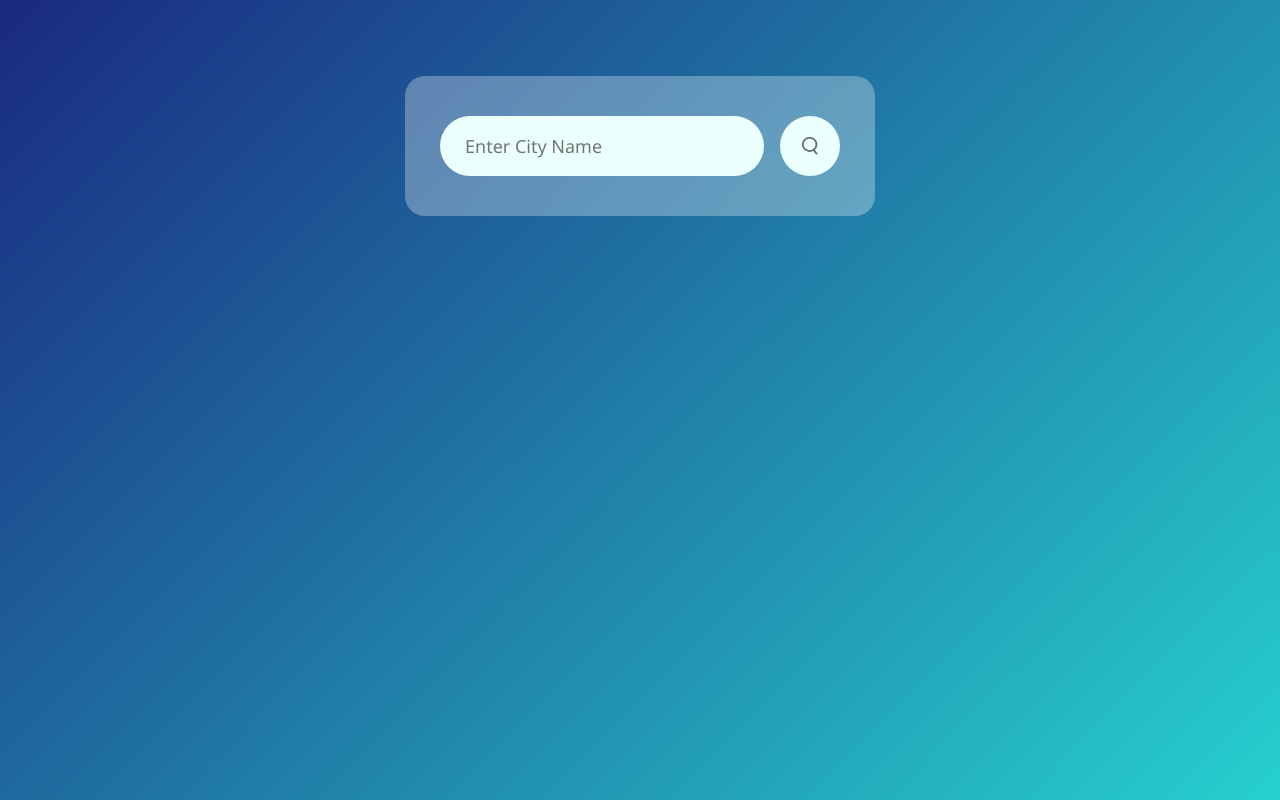
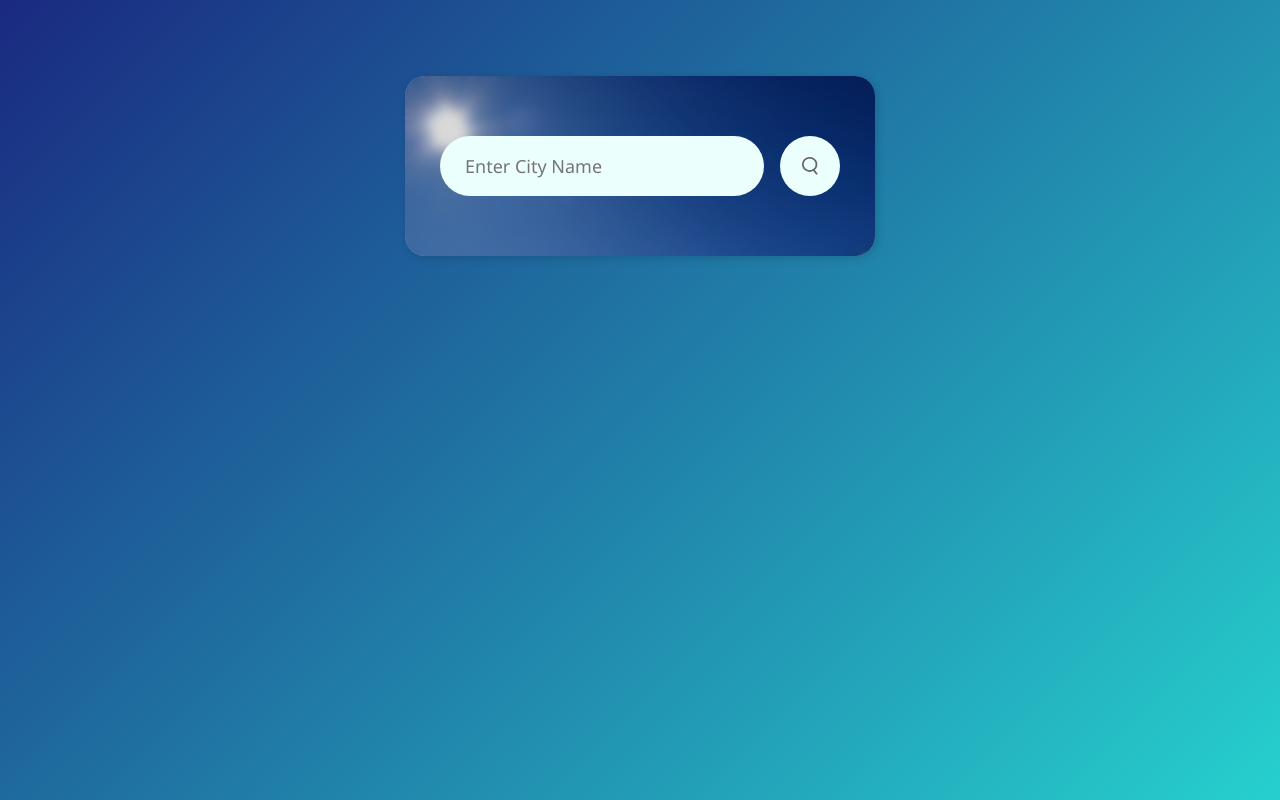
Before and after one commit to pankaj9031/weatherApp, a plain HTML site: page index.html in a window 1280 px wide. Drawn offline with Linux system fonts and the light colour scheme.

Commit message:
added bg

```diff
--- a/index.html
+++ b/index.html
@@ -8,8 +8,11 @@
     <link rel="stylesheet" href="style.css">
 </head>
 <body>
+
     <div class="card">
-
+        <div class="card-bg">
+            <img src="images/clearbg.jpg" alt="" class="cardBg">
+        </div>
 
         <!-- search -->
         <div class="search">
@@ -59,7 +62,7 @@
         const searchBtn = document.querySelector(".search button");
         const weatherIcon = document.querySelector(".weather-icon");
 
-        weather = document.querySelector(".weather");
+        const cardBg = document.querySelector(".cardBg");
 
 
         async function checkWeather(city){
@@ -82,22 +85,31 @@
 
                 if(data.weather[0].main == "Clouds"){
                     weatherIcon.src = "images/clouds.png";
+                    cardBg.src = "images/cloudybg.jpg";
                 }
 
                 else if(data.weather[0].main == "Clear"){
                     weatherIcon.src = "images/clear.png";
+                    cardBg.src = "images/clearbg.jpg";
+
                 }
 
                 else if(data.weather[0].main == "Rain"){
                     weatherIcon.src = "images/rain.png";
+                    cardBg.src = "images/rainbg.jpg";
+
                 }
 
                 else if(data.weather[0].main == "Drizzle"){
                     weatherIcon.src = "images/drizzle.png";
+                    cardBg.src = "images/drizzlebg.jpg";
+
                 }
 
                 else if(data.weather[0].main == "Mist"){
                     weatherIcon.src = "images/mist.png";
+                    cardBg.src = "images/mistbg.jpg";
+
                 }
 
                 document.querySelector(".weather").style.display = "block";
--- a/style.css
+++ b/style.css
@@ -9,7 +9,6 @@ body{
     background: linear-gradient(135deg, #1A2980, #26D0CE);
     padding: 1rem;
     min-height: 100vh;
-
 }
 
 /* card */
@@ -21,9 +20,11 @@ body{
     color: #fff;
     margin: 60px auto;
     border-radius: 20px;
-    padding: 40px 35px;
+    padding: 60px 35px;
     text-align: center;
     position: relative;
+    overflow: hidden;
+    box-shadow: 2px 2px 8px rgba(0, 0, 0, 0.15);
 }
 
 
@@ -120,6 +121,35 @@ body{
     display: none;
 }
 
+/* card background and overlay  */
+.card-bg{
+    position: absolute;
+    height: 100%;
+    width: 100%;
+    top: 0;
+    left: 0;
+    z-index: -1;
+}
+
+.card-bg::before{
+    content: "";
+    height: 100%;
+    width: 100%;
+    position: absolute;
+    top: 0;
+    left: 0;
+    background:rgba(0, 0, 0, 0.15);
+    backdrop-filter: blur(5px);
+}
+
+.card-bg img{
+    height: 100%;
+    width: 100%;
+    border-radius: 20px;
+    object-position: top;
+    object-fit: cover;
+}
+
 @media (max-width: 500px){
 
     .card{
```
Also changed, not shown: images/clearbg.jpg (added), images/cloudybg.jpg (added), images/drizzlebg.jpg (added), images/mistbg.jpg (added), images/rainbg.jpg (added), images/snowbg.jpg (added).
